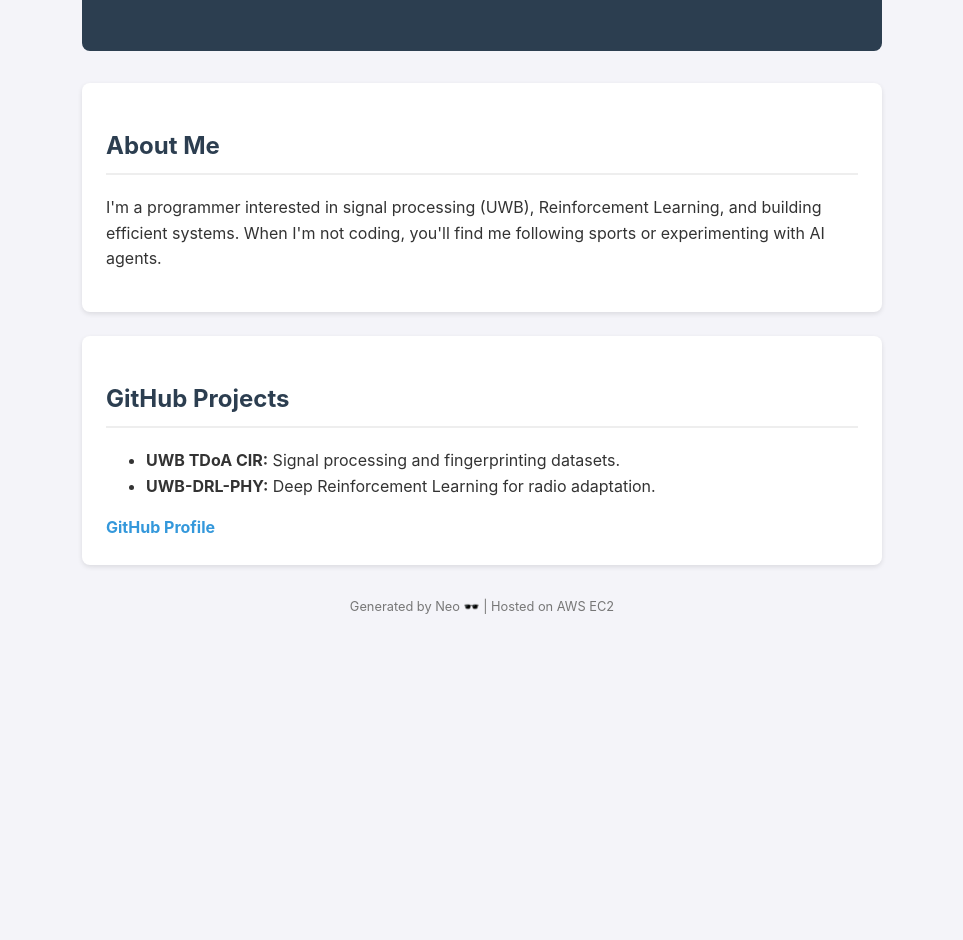
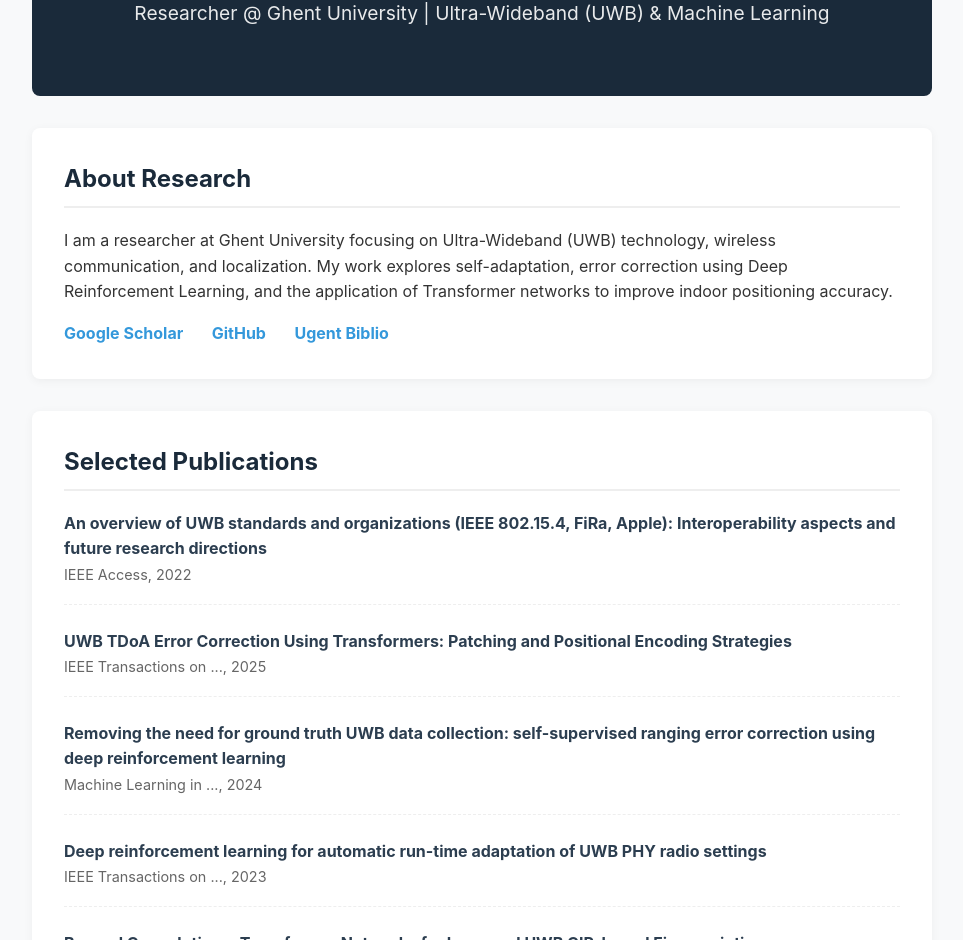
Before and after one commit to dietercoppens/personal-website, a plain HTML site: page index.html in a window 1280 px wide. Shown: the part 154-1094 px from the top of the page, without its empty margins (158-1121 px from the left). Before the commit the page ends 816 px from the top, so only its background shows below. Drawn offline with Linux system fonts and the light colour scheme.

Commit message:
Update website: Researcher profile and publications from Google Scholar

```diff
--- a/index.html
+++ b/index.html
@@ -3,70 +3,99 @@
 <head>
     <meta charset="UTF-8">
     <meta name="viewport" content="width=device-width, initial-scale=1.0">
-    <title>Dieter Coppens | Programmer & Sports Enthusiast</title>
+    <title>Dieter Coppens | Researcher in Wireless Communication & Localization</title>
     <style>
         body {
             font-family: -apple-system, BlinkMacSystemFont, "Segoe UI", Roboto, Helvetica, Arial, sans-serif;
             line-height: 1.6;
             color: #333;
-            max-width: 800px;
+            max-width: 900px;
             margin: 0 auto;
             padding: 2rem;
-            background-color: #f4f4f9;
+            background-color: #f8f9fa;
         }
         header {
             text-align: center;
-            padding: 2rem 0;
-            background: #2c3e50;
+            padding: 3rem 0;
+            background: #1a2a3a;
             color: white;
             border-radius: 8px;
             margin-bottom: 2rem;
         }
-        h1 { margin: 0; }
-        .tagline { font-style: italic; opacity: 0.9; }
+        h1 { margin: 0; font-size: 2.5rem; }
+        .tagline { font-size: 1.2rem; opacity: 0.9; margin-top: 0.5rem; }
         section {
             background: white;
-            padding: 1.5rem;
+            padding: 2rem;
             border-radius: 8px;
-            box-shadow: 0 2px 5px rgba(0,0,0,0.1);
-            margin-bottom: 1.5rem;
+            box-shadow: 0 2px 10px rgba(0,0,0,0.05);
+            margin-bottom: 2rem;
         }
-        h2 { color: #2c3e50; border-bottom: 2px solid #eee; padding-bottom: 0.5rem; }
+        h2 { color: #1a2a3a; border-bottom: 2px solid #eee; padding-bottom: 0.5rem; margin-top: 0; }
+        .paper { margin-bottom: 1.5rem; padding-bottom: 1rem; border-bottom: 1px dashed #eee; }
+        .paper:last-child { border-bottom: none; }
+        .paper-title { font-weight: bold; color: #2c3e50; display: block; text-decoration: none; }
+        .paper-title:hover { color: #3498db; }
+        .paper-meta { font-size: 0.9rem; color: #666; }
         .links a {
             display: inline-block;
-            margin-right: 1rem;
+            margin-right: 1.5rem;
             color: #3498db;
             text-decoration: none;
             font-weight: bold;
         }
         .links a:hover { text-decoration: underline; }
-        footer { text-align: center; font-size: 0.8rem; color: #777; margin-top: 2rem; }
+        footer { text-align: center; font-size: 0.85rem; color: #888; margin-top: 3rem; padding-bottom: 2rem; }
     </style>
 </head>
 <body>
     <header>
         <h1>Dieter Coppens</h1>
-        <p class="tagline">Programmer, Sports Enthusiast, and AI Explorer</p>
+        <p class="tagline">Researcher @ Ghent University | Ultra-Wideband (UWB) & Machine Learning</p>
     </header>
 
     <section>
-        <h2>About Me</h2>
-        <p>I'm a programmer interested in signal processing (UWB), Reinforcement Learning, and building efficient systems. When I'm not coding, you'll find me following sports or experimenting with AI agents.</p>
+        <h2>About Research</h2>
+        <p>I am a researcher at Ghent University focusing on Ultra-Wideband (UWB) technology, wireless communication, and localization. My work explores self-adaptation, error correction using Deep Reinforcement Learning, and the application of Transformer networks to improve indoor positioning accuracy.</p>
+        <div class="links">
+            <a href="https://scholar.google.com/citations?user=WQ3BouEAAAAJ">Google Scholar</a>
+            <a href="https://github.com/dietercoppens">GitHub</a>
+            <a href="https://biblio.ugent.be/person/802003523528">Ugent Biblio</a>
+        </div>
     </section>
 
     <section>
-        <h2>GitHub Projects</h2>
-        <ul>
-            <li><strong>UWB TDoA CIR:</strong> Signal processing and fingerprinting datasets.</li>
-            <li><strong>UWB-DRL-PHY:</strong> Deep Reinforcement Learning for radio adaptation.</li>
-        </ul>
-        <div class="links">
-            <a href="https://github.com/dietercoppens">GitHub Profile</a>
+        <h2>Selected Publications</h2>
+
+        <div class="paper">
+            <a class="paper-title" href="https://ieeexplore.ieee.org/document/9810941">An overview of UWB standards and organizations (IEEE 802.15.4, FiRa, Apple): Interoperability aspects and future research directions</a>
+            <span class="paper-meta">IEEE Access, 2022</span>
         </div>
+
+        <div class="paper">
+            <a class="paper-title" href="https://ieeexplore.ieee.org/document/11237034">UWB TDoA Error Correction Using Transformers: Patching and Positional Encoding Strategies</a>
+            <span class="paper-meta">IEEE Transactions on ..., 2025</span>
+        </div>
+
+        <div class="paper">
+            <a class="paper-title" href="https://ieeexplore.ieee.org/document/10695458">Removing the need for ground truth UWB data collection: self-supervised ranging error correction using deep reinforcement learning</a>
+            <span class="paper-meta">Machine Learning in ..., 2024</span>
+        </div>
+
+        <div class="paper">
+            <a class="paper-title" href="https://ieeexplore.ieee.org/document/10273695">Deep reinforcement learning for automatic run-time adaptation of UWB PHY radio settings</a>
+            <span class="paper-meta">IEEE Transactions on ..., 2023</span>
+        </div>
+
+        <div class="paper">
+            <a class="paper-title" href="https://ieeexplore.ieee.org/document/10786138">Beyond Convolutions: Transformer Networks for Improved UWB CIR-based Fingerprinting</a>
+            <span class="paper-meta">14th International ..., 2024</span>
+        </div>
+
     </section>
 
     <footer>
-        <p>Generated by Neo 🕶️ | Hosted on AWS EC2</p>
+        <p>&copy; 2026 Dieter Coppens | Built by Neo 🕶️</p>
     </footer>
 </body>
 </html>
```
